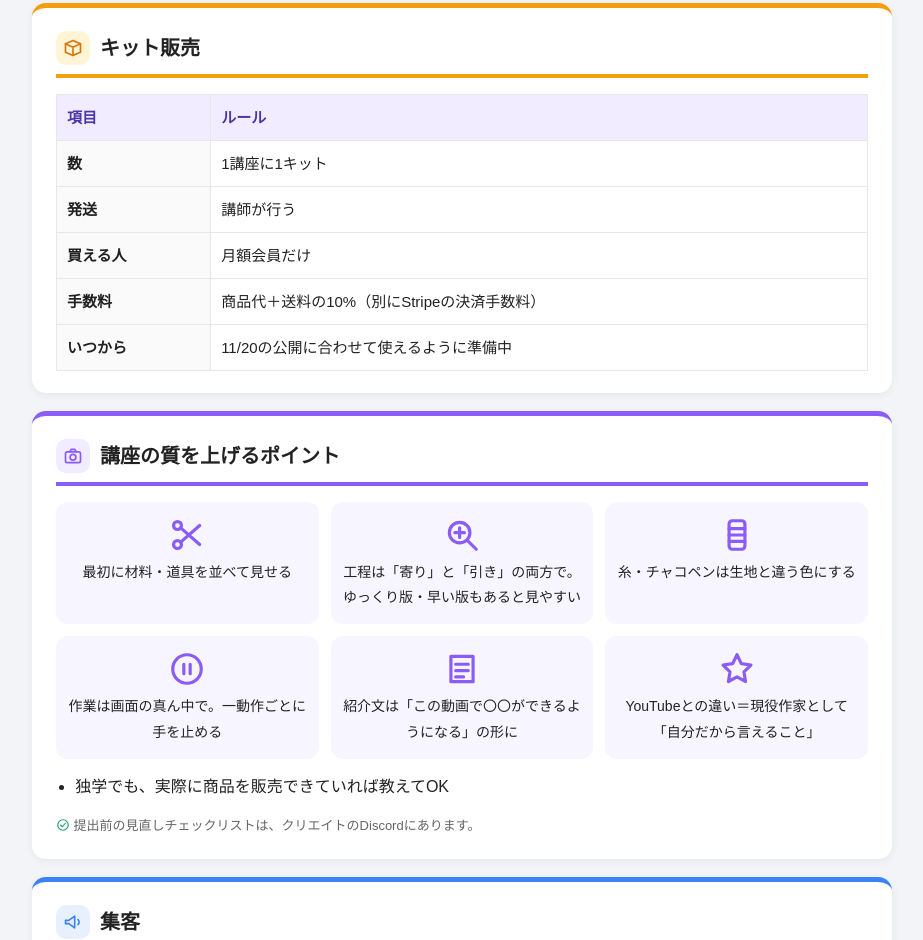
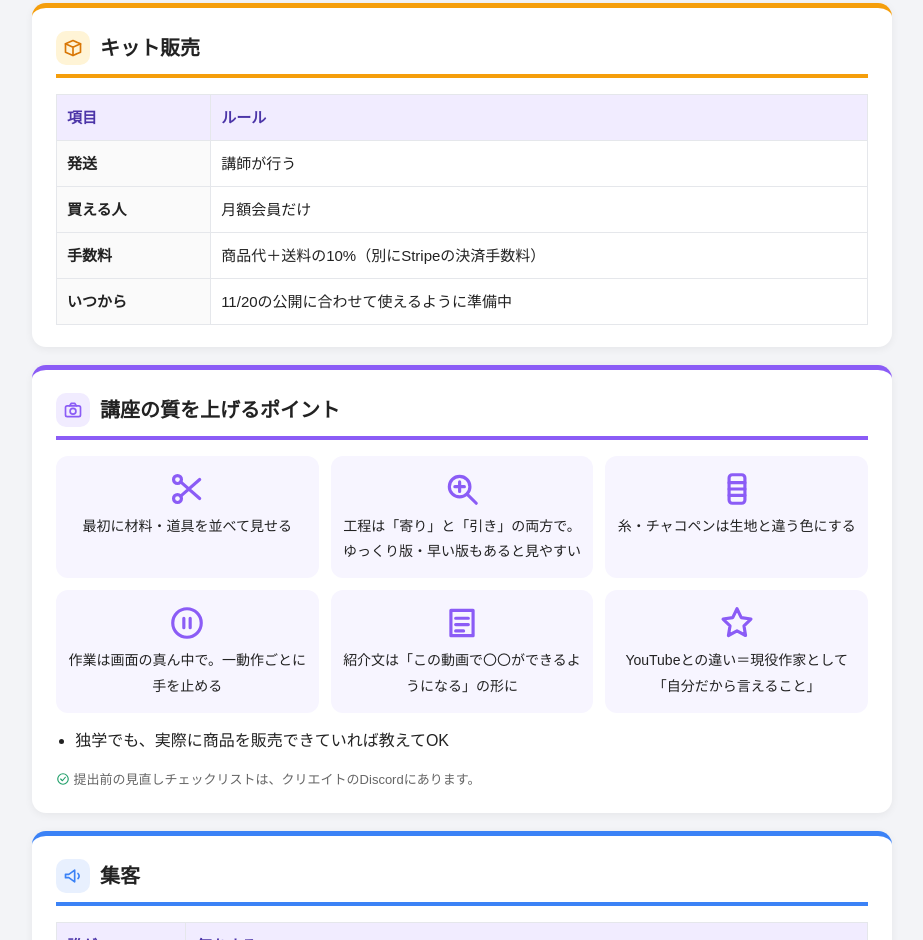
Before and after one commit to kujirarara8/rmc-docs, a plain HTML site: page create-rules.html in a window 1280 px wide. Shown: the part 3744-4684 px from the top of the page, without its empty margins (178-1101 px from the left). Drawn offline with Linux system fonts and the light colour scheme.

Commit message:
Update create-rules.html (キットの数の行を削除)

```diff
--- a/create-rules.html
+++ b/create-rules.html
@@ -204,7 +204,6 @@ td.c{text-align:center;font-weight:700}
 <div class="card orange" id="kit"><h2><span class="ic"><svg><use href="#i-box"/></svg></span>キット販売</h2><div class="tbl"><table>
 <thead><tr><th>項目</th><th>ルール</th></tr></thead>
 <tbody>
-<tr><th>数</th><td>1講座に1キット</td></tr>
 <tr><th>発送</th><td>講師が行う</td></tr>
 <tr><th>買える人</th><td>月額会員だけ</td></tr>
 <tr><th>手数料</th><td>商品代＋送料の10%（別にStripeの決済手数料）</td></tr>
```
